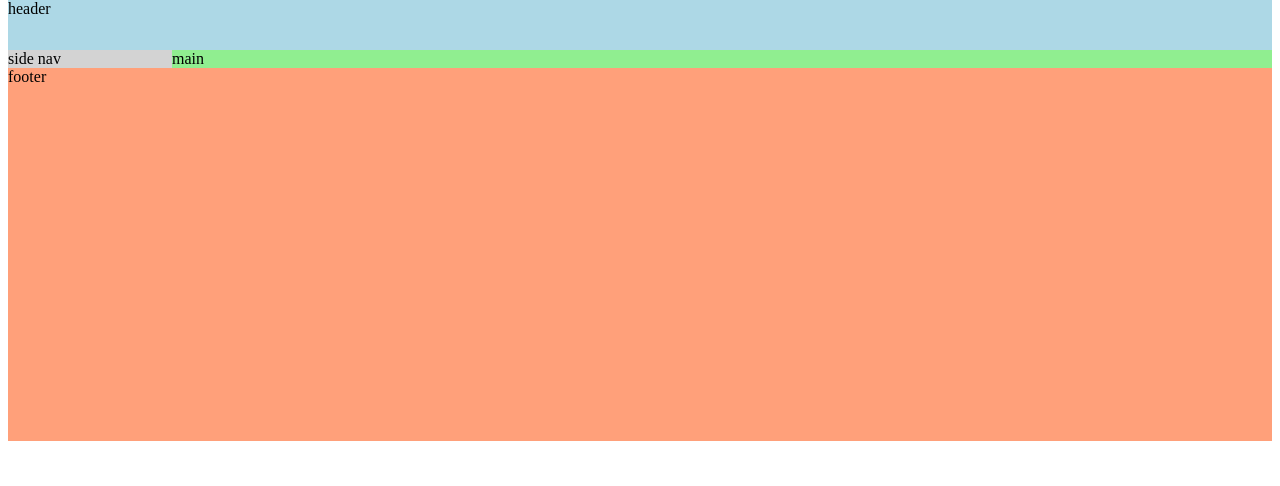
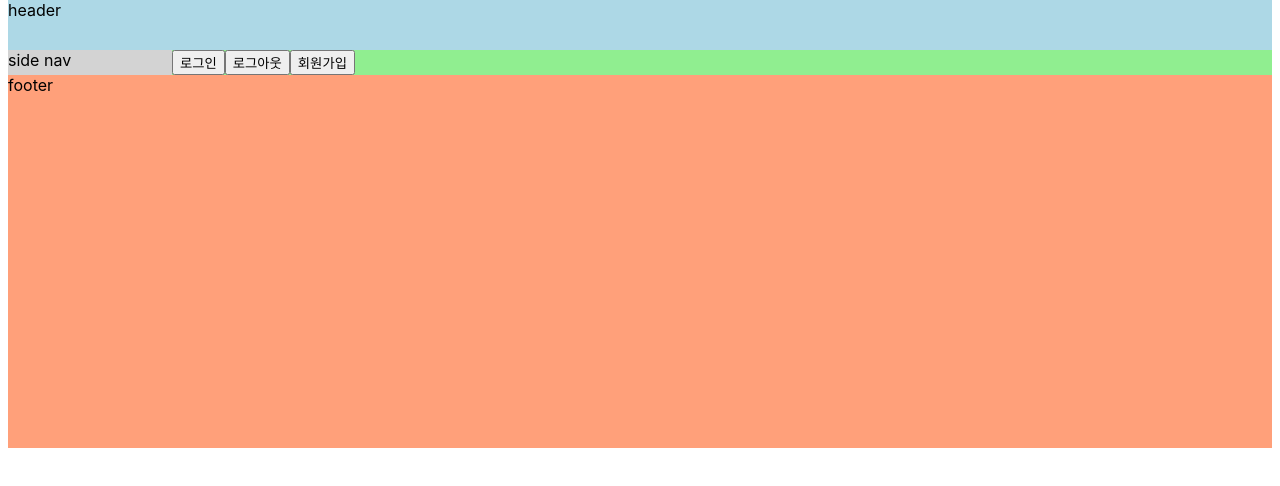
Before and after one commit to codestates-seb/seb41_pre_038, a React (Create React App) app in the folder client/: page / in a window 1280 px wide. Shown: the top 486 px of the page. Built offline with nearby package versions, Linux system fonts and the light colour scheme.

Commit message:
라우팅 설정

```diff
--- a/client/package.json
+++ b/client/package.json
@@ -8,6 +8,7 @@
     "@testing-library/user-event": "^13.5.0",
     "react": "^18.2.0",
     "react-dom": "^18.2.0",
+    "react-router-dom": "^6.5.0",
     "react-scripts": "5.0.1",
     "redux": "^4.2.0",
     "styled-components": "^5.3.6",
--- a/client/src/App.css
+++ b/client/src/App.css
@@ -2,4 +2,5 @@ body {
 	padding: 0;
 	margin: 0;
 	box-sizing: border-box;
+	font-family: -apple-system, 'system-ui', 'Segoe UI Adjusted', 'Segoe UI', 'Liberation Sans', sans-serif;
 }
--- a/client/src/App.js
+++ b/client/src/App.js
@@ -1,26 +1,22 @@
-import styled from 'styled-components';
-import Header from './Components/Header';
-import SideNav from './Components/SideNav';
-import Main from './Components/Main';
-import Footer from './Components/Footer';
+import { BrowserRouter, Routes, Route } from 'react-router-dom';
+
+import Home from './Pages/Home';
+import Login from './Pages/Login';
+import Logout from './Pages/Logout';
+import Signup from './Pages/Signup';
 import './App.css';
 
 function App() {
-	const Body = styled.div`
-		display: flex;
-		justify-content: center;
-		width: 1264px;
-		margin: 0 auto;
-	`;
-
 	return (
 		<div className='App'>
-			<Header />
-			<Body>
-				<SideNav />
-				<Main />
-			</Body>
-			<Footer />
+			<BrowserRouter>
+				<Routes>
+					<Route path='/' element={<Home />}></Route>
+					<Route path='/login' element={<Login />}></Route>
+					<Route path='/logout' element={<Logout />}></Route>
+					<Route path='/signup' element={<Signup />}></Route>
+				</Routes>
+			</BrowserRouter>
 		</div>
 	);
 }
--- a/client/src/Components/Footer.js
+++ b/client/src/Components/Footer.js
@@ -1,6 +1,5 @@
 import styled from 'styled-components';
 
-const Footer = () => {
 const Container = styled.footer`
 	width: 100%;
 	height: 372.75px;
@@ -12,6 +11,8 @@ const Footer = () => {
 		background-color: lightsalmon;
 	}
 `;
+
+const Footer = () => {
 	return (
 		<Container>
 			<div>footer</div>
--- a/client/src/Components/Header.js
+++ b/client/src/Components/Header.js
@@ -1,6 +1,5 @@
 import styled from 'styled-components';
 
-const Header = () => {
 const Container = styled.header`
 	width: 100%;
 	height: 50px;
@@ -13,6 +12,7 @@ const Header = () => {
 	}
 `;
 
+const Header = () => {
 	return (
 		<Container>
 			<div>header</div>
--- a/client/src/Components/Main.js
+++ b/client/src/Components/Main.js
@@ -1,12 +1,23 @@
+import { useNavigate } from 'react-router-dom';
+import { Link } from 'react-router-dom';
 import styled from 'styled-components';
 
+const Container = styled.main`
+	background-color: lightgreen;
+	width: 1100px;
+`;
+
 const Main = () => {
-	const Container = styled.main`
-		background-color: lightgreen;
-		/* flex-grow: 1; */
-		width: 1100px;
-	`;
-	return <Container>main</Container>;
+	const navigate = useNavigate();
+
+	// <Nav.Link onClick={()=>{navigate('/info')}}>Info</Nav.Link>
+	return (
+		<Container>
+			<button onClick={() => navigate('/login')}>로그인</button>
+			<button onClick={() => navigate('/logout')}>로그아웃</button>
+			<button onClick={() => navigate('/signup')}>회원가입</button>
+		</Container>
+	);
 };
 
 export default Main;
--- a/client/src/Components/SideNav.js
+++ b/client/src/Components/SideNav.js
@@ -1,10 +1,11 @@
 import styled from 'styled-components';
 
+const Container = styled.nav`
+	background-color: lightgray;
+	width: 164px;
+`;
+
 const SideNav = () => {
-	const Container = styled.nav`
-		background-color: lightgray;
-		width: 164px;
-	`;
 	return <Container>side nav</Container>;
 };
 
--- /dev/null
+++ b/client/src/Pages/Home.js
@@ -0,0 +1,28 @@
+import styled from 'styled-components';
+
+import Header from '../Components/Header';
+import SideNav from '../Components/SideNav';
+import Main from '../Components/Main';
+import Footer from '../Components/Footer';
+
+const Body = styled.div`
+	display: flex;
+	justify-content: center;
+	width: 1264px;
+	margin: 0 auto;
+`;
+
+const Home = () => {
+	return (
+		<div>
+			<Header />
+			<Body>
+				<SideNav />
+				<Main />
+			</Body>
+			<Footer />
+		</div>
+	);
+};
+
+export default Home;
--- /dev/null
+++ b/client/src/Pages/Login.js
@@ -0,0 +1,15 @@
+import styled from 'styled-components';
+
+import Header from '../Components/Header';
+
+const Container = styled.div``;
+
+const Login = () => {
+	return (
+		<Container>
+			<Header />
+		</Container>
+	);
+};
+
+export default Login;
--- /dev/null
+++ b/client/src/Pages/Logout.js
@@ -0,0 +1,15 @@
+import styled from 'styled-components';
+
+import Header from '../Components/Header';
+
+const Container = styled.div``;
+
+const Logout = () => {
+	return (
+		<Container>
+			<Header />
+		</Container>
+	);
+};
+
+export default Logout;
--- /dev/null
+++ b/client/src/Pages/Signup.js
@@ -0,0 +1,11 @@
+import Header from '../Components/Header';
+
+const Signup = () => {
+	return (
+		<div>
+			<Header />
+		</div>
+	);
+};
+
+export default Signup;
--- a/client/src/index.js
+++ b/client/src/index.js
@@ -4,7 +4,7 @@ import App from './App';
 
 const root = ReactDOM.createRoot(document.getElementById('root'));
 root.render(
-  <React.StrictMode>
-    <App />
-  </React.StrictMode>
+	<React.StrictMode>
+		<App />
+	</React.StrictMode>
 );
```
Also changed, not shown: 1 other file (tests, documents, lock files or other folders). Lines whose indentation alone changed are shown as unchanged.
